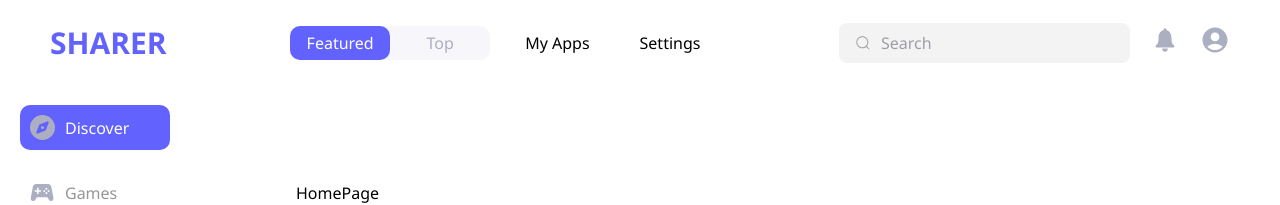
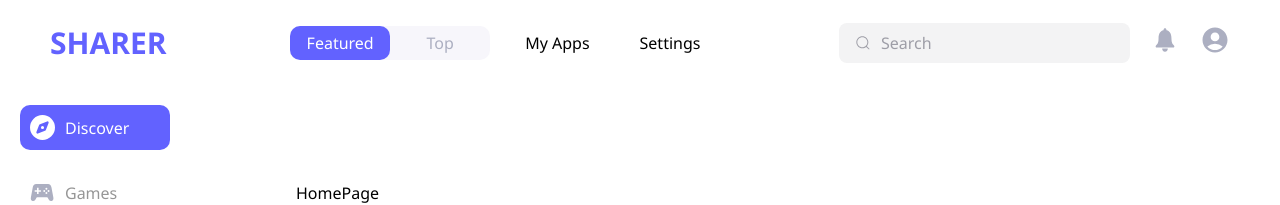
Before and after one commit to ismylsmylv/sharer, a Next.js app: page / in a window 1280 px wide. In both pictures the pointer is over the icon 42 px from the left and 127 px from the top of the page. Shown: the top 205 px of the page. Built offline with nearby package versions, Linux system fonts and the light colour scheme.

Commit message:
style fixes

```diff
--- a/src/components/sidebar/style.scss
+++ b/src/components/sidebar/style.scss
@@ -26,6 +26,10 @@
             &:hover {
                 color: white !important;
                 background-color: #6262ff;
+
+                svg {
+                    color: white !important;
+                }
             }
         }
     }
```
